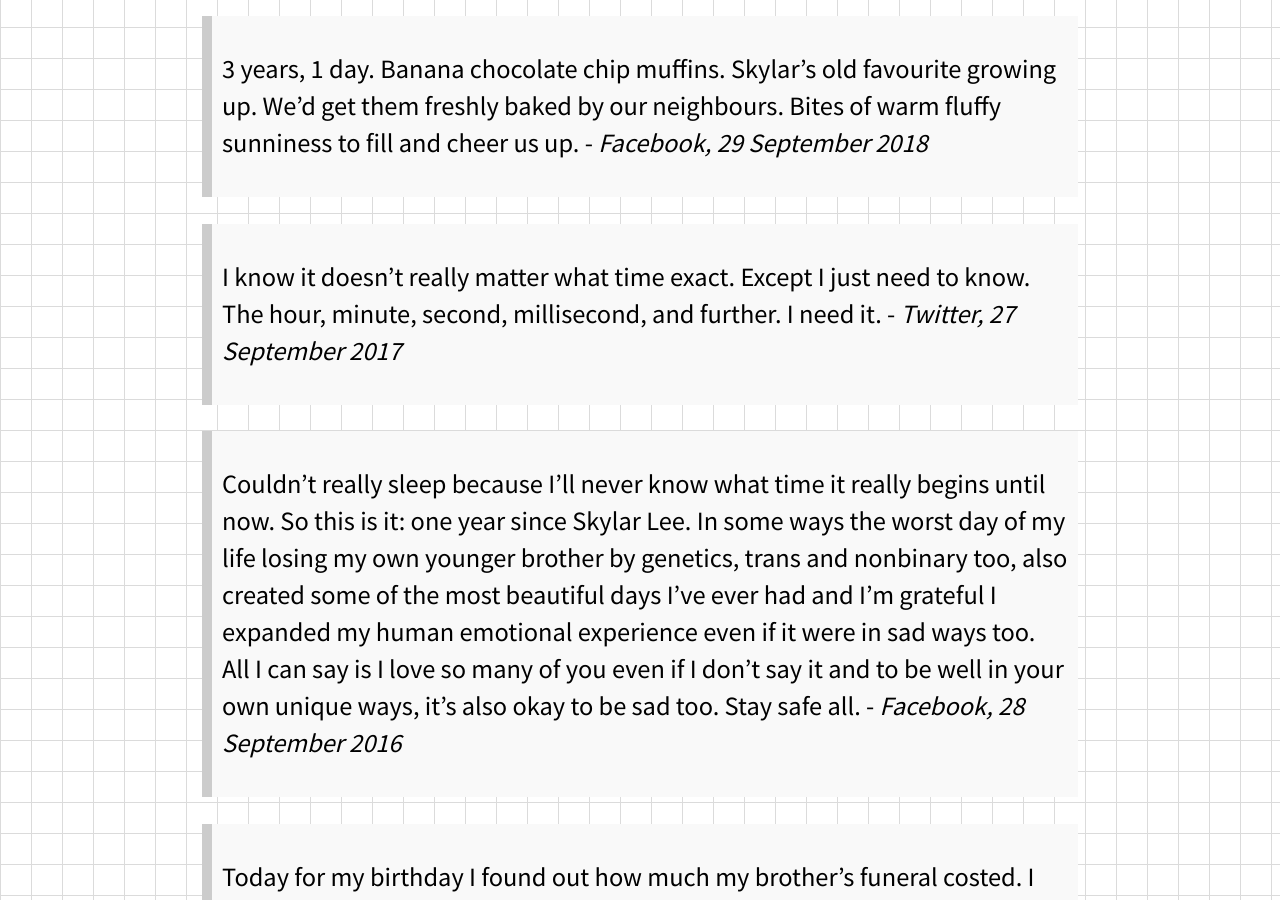
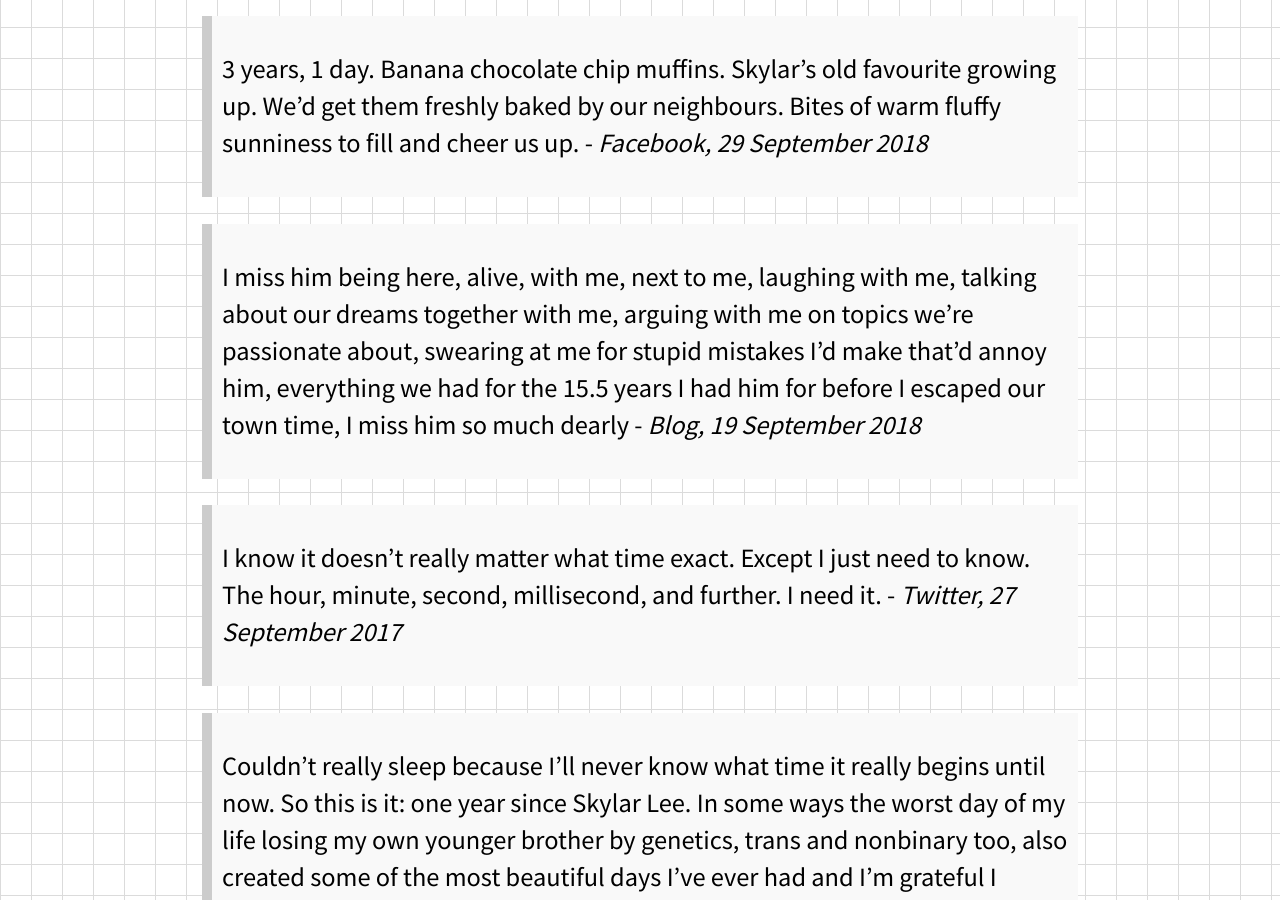
Before and after one commit to Avizc/avizc.github.io, a Jekyll site: the page built from _posts/2020-09-28-skylar-5.md, in a window 1280 px wide and 900 px high, scrolled down 1616 px. Built offline with Jekyll 4.4.1, drawn with Linux system fonts in a browser that asks for light colours.

Commit message:
Adding another quote to Skylar: 5 years later

```diff
--- a/_posts/2020-09-28-skylar-5.md
+++ b/_posts/2020-09-28-skylar-5.md
@@ -22,6 +22,8 @@ I love you so much, Skylar.
 
 > 3 years, 1 day. Banana chocolate chip muffins. Skylar's old favourite growing up. We'd get them freshly baked by our neighbours. Bites of warm fluffy sunniness to fill and cheer us up. - _Facebook, 29 September 2018_
 
+> I miss him being here, alive, with me, next to me, laughing with me, talking about our dreams together with me, arguing with me on topics we’re passionate about, swearing at me for stupid mistakes I’d make that’d annoy him, everything we had for the 15.5 years I had him for before I escaped our town time, I miss him so much dearly - _Blog, 19 September 2018_
+
 > I know it doesn't really matter what time exact. Except I just need to know. The hour, minute, second, millisecond, and further. I need it. - _Twitter, 27 September 2017_
 
 > Couldn't really sleep because I'll never know what time it really begins until now. So this is it: one year since Skylar Lee. In some ways the worst day of my life losing my own younger brother by genetics, trans and nonbinary too, also created some of the most beautiful days I've ever had and I'm grateful I expanded my human emotional experience even if it were in sad ways too. All I can say is I love so many of you even if I don't say it and to be well in your own unique ways, it's also okay to be sad too. Stay safe all. - _Facebook, 28 September 2016_
```
